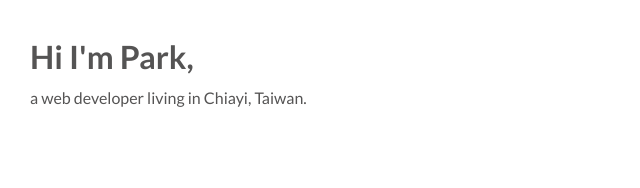
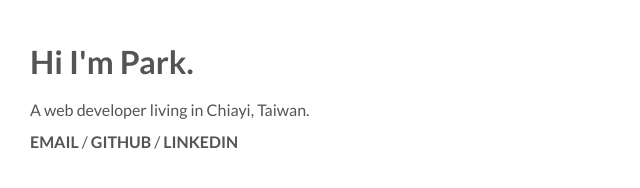
Before and after one commit to chochinlu/chochinlu.github.io, a plain HTML site: page index.html in a window 1280 px wide. Shown: the whole page, without its empty margins (0-640 px from the left). Drawn offline with Linux system fonts and the light colour scheme.

Commit message:
add basic info

```diff
--- a/index.css
+++ b/index.css
@@ -8,8 +8,15 @@ body {
   font-family: "Lato", sans-serif;
   font-size: 16px;
   font-weight: 400;
-  line-height: 1.7;
+  line-height: 2;
   color: rgb(85, 84, 84);
 
   padding: 30px;
 }
+
+a {
+  text-decoration: none;
+  font-weight: 700;
+  text-transform: uppercase;
+  color: rgb(85, 84, 84);
+}
--- a/index.html
+++ b/index.html
@@ -1,19 +1,27 @@
 <!DOCTYPE html>
 <html lang="en">
+
 <head>
   <meta charset="UTF-8" />
   <meta name="viewport" content="width=device-width, initial-scale=1.0" />
-    <link
-      href="https://fonts.googleapis.com/css?family=Lato:100,300,400,700,900"
-      rel="stylesheet"
-    />
+  <link href="https://fonts.googleapis.com/css?family=Lato:100,300,400,700,900" rel="stylesheet" />
   <link rel="stylesheet" href="index.css" />
   <meta http-equiv="X-UA-Compatible" content="ie=edge" />
   <link rel="shortcut icon" type="image/png" href="img/favicon.png" />
   <title>Park Lu</title>
 </head>
+
 <body>
-    <h1>Hi I'm Park,</h1>
-    <p>a web developer living in Chiayi, Taiwan.</p>
+  <h1>Hi I'm Park.</h1>
+  <p>A web developer living in Chiayi, Taiwan.</p>
+
+  <p>
+    <a href="mailto:chochinlu@mail.com">email</a>
+    <span>/</span>
+    <a href="https://github.com/chochinlu">github</a>
+    <span>/</span>
+    <a href="https://www.linkedin.com/in/cho-ching-lu-02029737/">linkedin</a>
+  </p>
 </body>
+
 </html>
```
Lines whose indentation alone changed are shown as unchanged.
